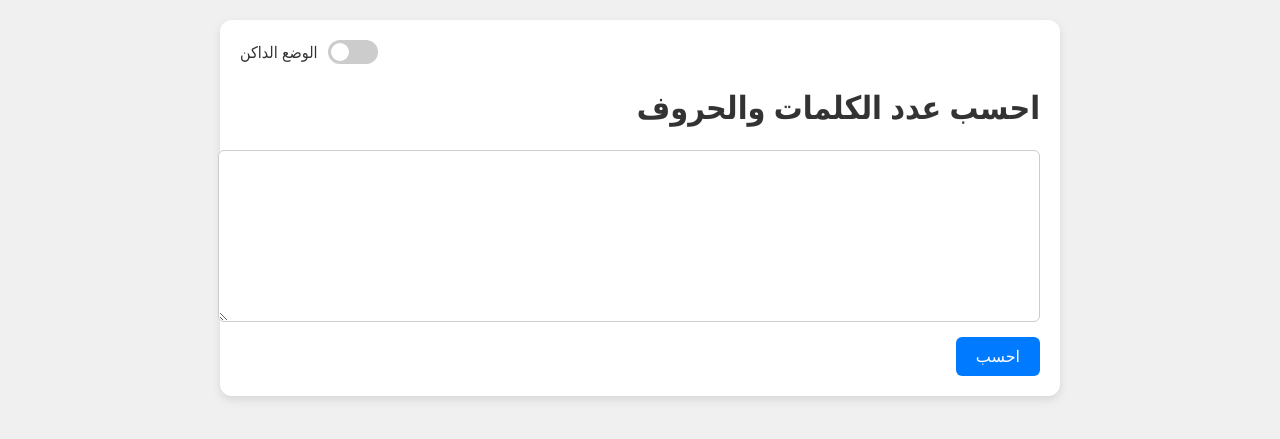
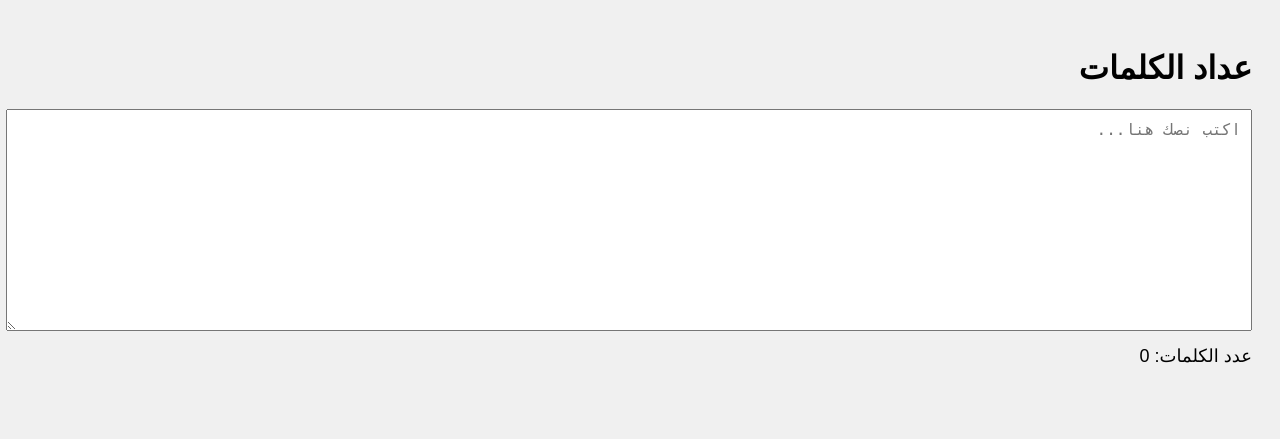
Before and after one commit to ahmadremaw/word-counter-fixed, a Flask app: page / in a window 1280 px wide. Shown: the top 439 px of the page. Run offline with Flask 3, Linux system fonts and the light colour scheme.

Commit message:
Update index.html

```diff
--- a/templates/index.html
+++ b/templates/index.html
@@ -1,46 +1,43 @@
 <!DOCTYPE html>
-<html lang="ar" dir="rtl">
+<html lang="ar">
 <head>
     <meta charset="UTF-8">
-    <meta name="viewport" content="width=device-width, initial-scale=1.0">
     <title>عداد الكلمات</title>
-    <link rel="stylesheet" href="{{ url_for('static', filename='style.css') }}">
+    <style>
+        body {
+            font-family: Arial, sans-serif;
+            direction: rtl;
+            text-align: right;
+            padding: 20px;
+            background-color: #f0f0f0;
+        }
+
+        textarea {
+            width: 100%;
+            height: 200px;
+            padding: 10px;
+            font-size: 16px;
+        }
+
+        p {
+            font-size: 18px;
+            margin-top: 10px;
+        }
+    </style>
 </head>
 <body>
-    <div class="container">
-        <div class="toggle-mode">
-            <label class="switch">
-                <input type="checkbox" id="darkModeToggle">
-                <span class="slider round"></span>
-            </label>
-            <span>الوضع الداكن</span>
-        </div>
-
-        <h1>احسب عدد الكلمات والحروف</h1>
-
-        <form method="post">
-            <textarea name="text" rows="10" cols="50">{{ text }}</textarea><br>
-            <button type="submit">احسب</button>
-        </form>
-
-        {% if word_count is not none %}
-            <div class="results">
-                <p><strong>عدد الكلمات:</strong> {{ word_count }}</p>
-                <p><strong>عدد الحروف:</strong> {{ char_count }}</p>
-                <p><strong>اللغة:</strong> {{ language }}</p>
-                {% if misspelled %}
-                    <p><strong>كلمات مشكوك بها:</strong>
-                        <span class="highlight">{{ misspelled | join(", ") }}</span>
-                    </p>
-                {% endif %}
-            </div>
-        {% endif %}
-    </div>
+    <h1>عداد الكلمات</h1>
+    <textarea id="text-input" placeholder="اكتب نصك هنا..."></textarea>
+    <p id="word-count">عدد الكلمات: 0</p>
 
     <script>
-        const toggle = document.getElementById('darkModeToggle');
-        toggle.addEventListener('change', () => {
-            document.body.classList.toggle('dark-mode');
+        const textarea = document.getElementById('text-input');
+        const wordCount = document.getElementById('word-count');
+
+        textarea.addEventListener('input', () => {
+            const text = textarea.value.trim();
+            const words = text === '' ? 0 : text.split(/\s+/).length;
+            wordCount.textContent = `عدد الكلمات: ${words}`;
         });
     </script>
 </body>
```
